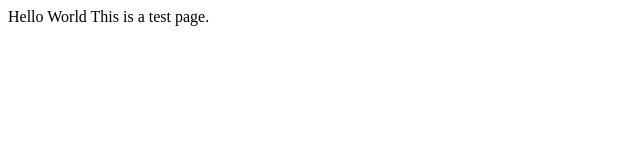
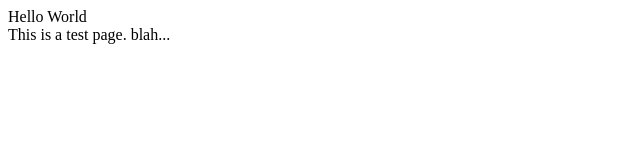
Before and after one commit to somhere/somhere.github.io, a plain HTML site: page index.html in a window 1280 px wide. Shown: the whole page, without its empty margins (0-640 px from the left). Drawn offline with Linux system fonts and the light colour scheme.

Commit message:
Update index.html

```diff
--- a/index.html
+++ b/index.html
@@ -1,6 +1,7 @@
-<HTML>
-  <body>
-  Hello World
+<html>
+ <body>
+  Hello World <br/>
   This is a test page.
-    </body>
+  blah...
+ </body>
 </html>
```
